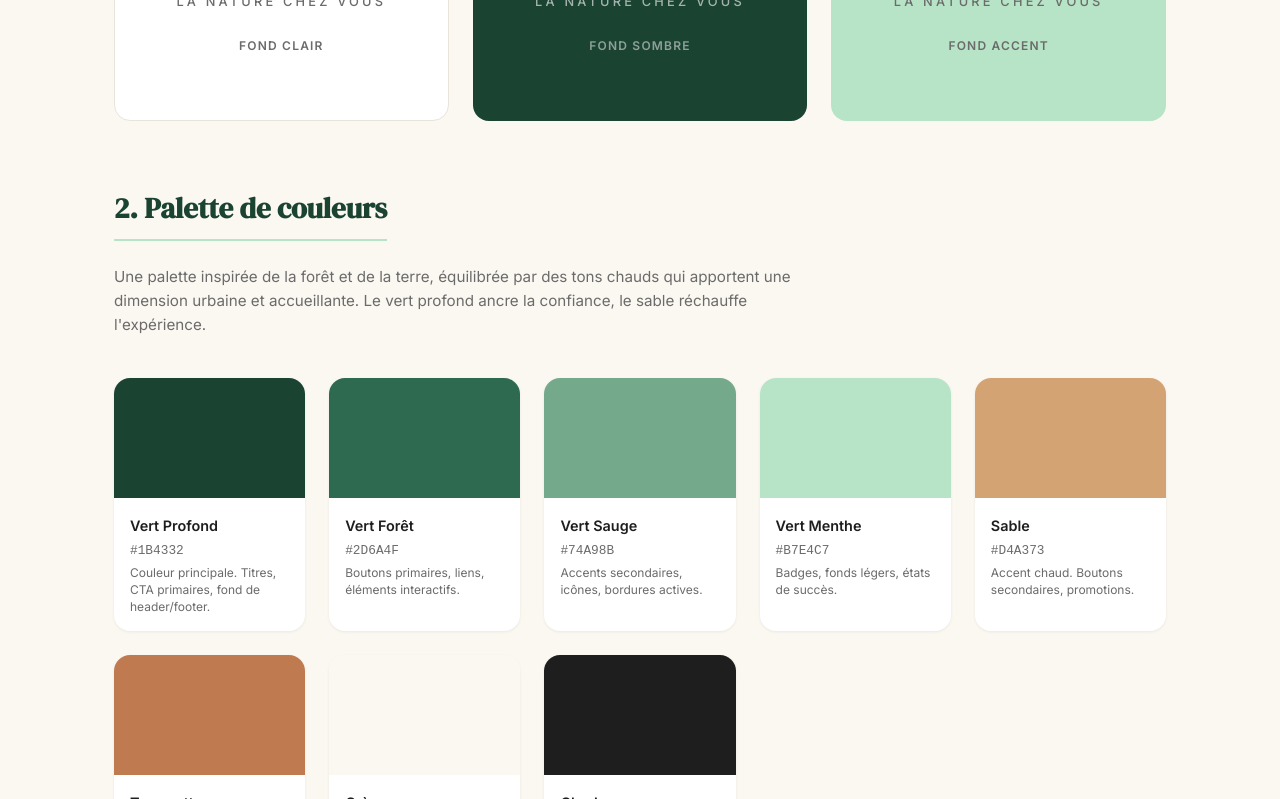
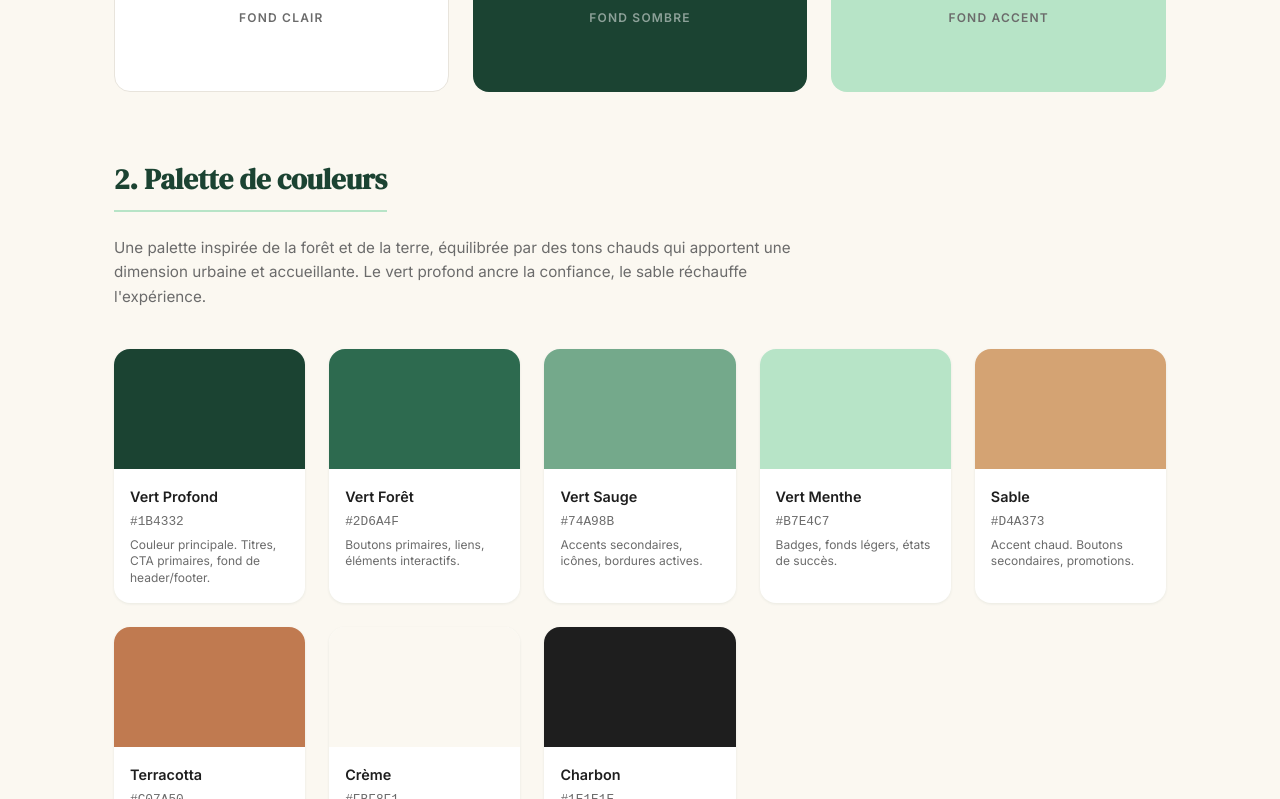
Before and after one commit to AxelDelc/Maquette_florimon, a website: page index.html in a window 1280 px wide. Shown: the part 1477-2276 px from the top of the page. Drawn offline with Linux system fonts and the light colour scheme.

Commit message:
update charte graphique

```diff
--- a/index.html
+++ b/index.html
@@ -63,17 +63,14 @@
             <div class="logo-showcase" style="margin-top: var(--space-lg);">
                 <div class="logo-card light">
                     <img src="logo florimon.png" alt="Logo Florimon" class="logo-img">
-                    <div class="logo-tagline dark-text">La nature chez vous</div>
                     <div class="logo-label dark-text">Fond clair</div>
                 </div>
                 <div class="logo-card dark">
                     <img src="logo florimon.png" alt="Logo Florimon" class="logo-img">
-                    <div class="logo-tagline light-text">La nature chez vous</div>
                     <div class="logo-label light-text">Fond sombre</div>
                 </div>
                 <div class="logo-card accent">
                     <img src="logo florimon.png" alt="Logo Florimon" class="logo-img">
-                    <div class="logo-tagline dark-text">La nature chez vous</div>
                     <div class="logo-label dark-text">Fond accent</div>
                 </div>
             </div>
@@ -443,7 +440,7 @@
             <footer class="footer-demo">
                 <div class="footer-grid">
                     <div>
-                        <div class="footer-brand">Flor<span class="leaf">i</span>mon</div>
+                        <img src="logo florimon.png" alt="Logo Florimon" class="logo-img">
                         <p class="footer-desc">
                             Votre jardinerie urbaine en ligne. Plantes s&eacute;lectionn&eacute;es avec soin,
                             livr&eacute;es chez vous dans les meilleures conditions.
```
